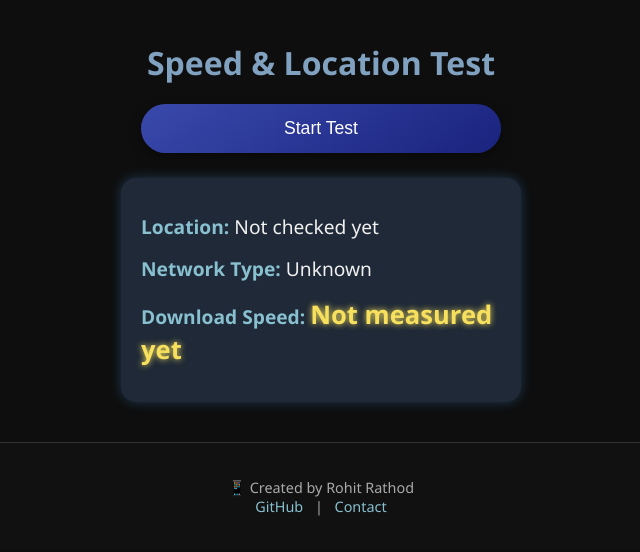
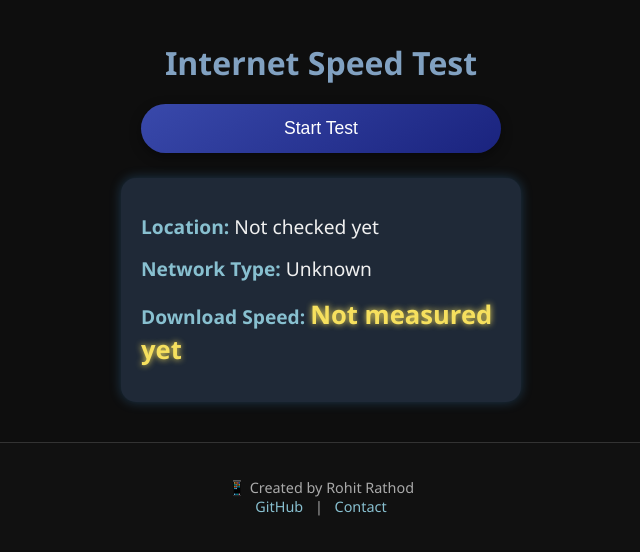
Before and after one commit to rohittt-1505/Internet-Speed-Test, a plain HTML site: page index.html in a window 1280 px wide. Shown: the whole page, without its empty margins (319-959 px from the left). Drawn offline with Linux system fonts and the light colour scheme.

Commit message:
Update index.html

```diff
--- a/index.html
+++ b/index.html
@@ -7,7 +7,7 @@
   <link rel="stylesheet" href="styles.css" />
 </head>
 <body>
-  <h1>Speed & Location Test</h1>
+  <h1>Internet Speed Test</h1>
   <button id="startBtn">Start Test</button>
 
   <div id="output">
```
